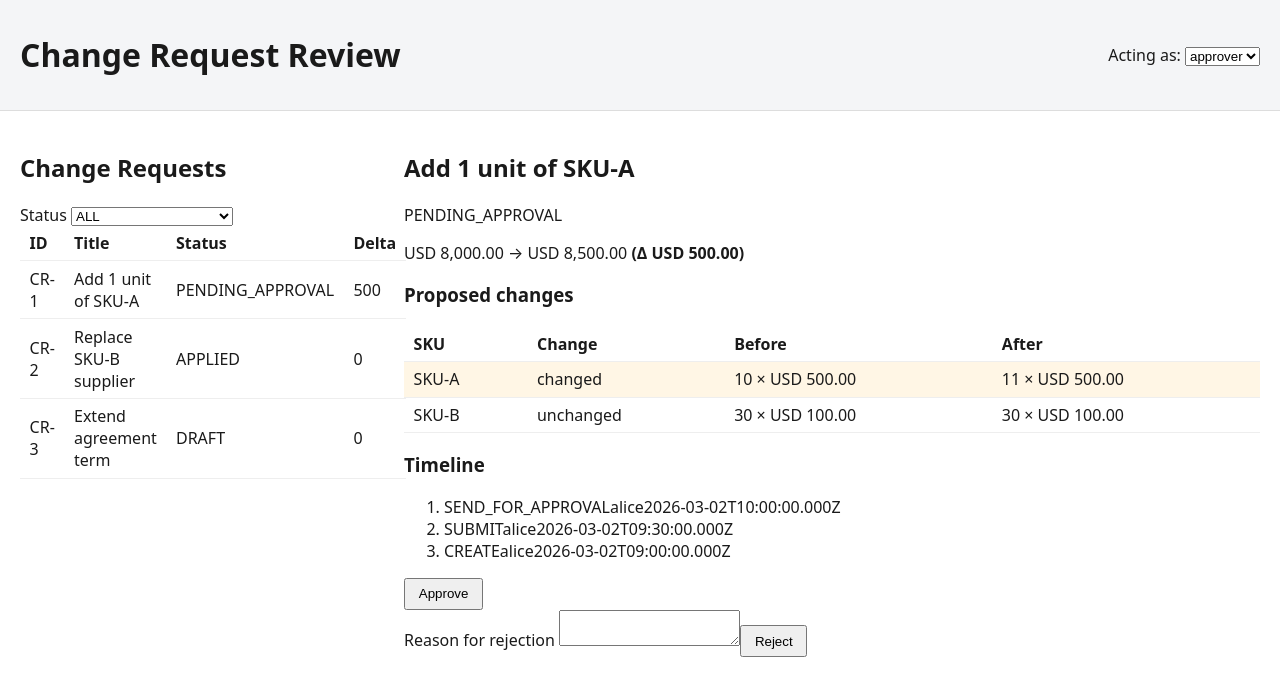
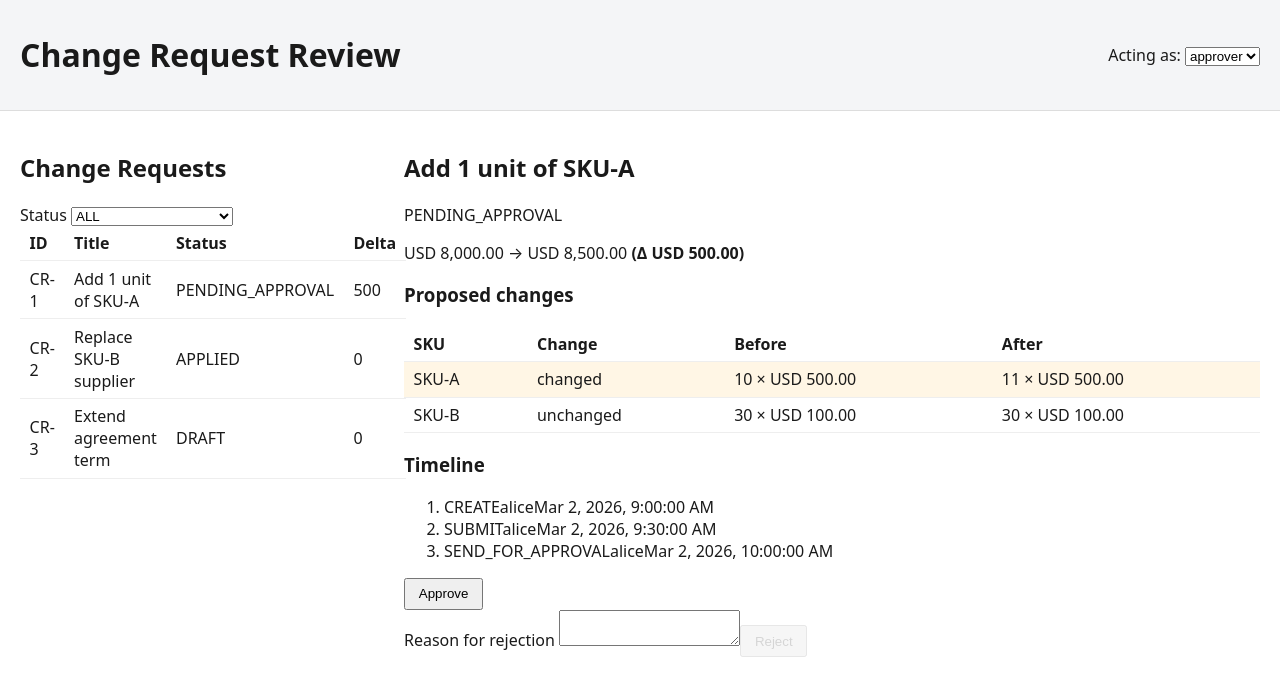
Before and after one commit to AbdulRehman8680/CR-Assessment-Frontend, an Angular app: page / in a window 1280 px wide. Shown: the top 696 px of the page. Built offline with nearby package versions, Linux system fonts and the light colour scheme.

Commit message:
Task 3: implement approve/reject actions with validation and in-flight guard.

```diff
--- a/src/components/cr-detail/cr-detail.component.html
+++ b/src/components/cr-detail/cr-detail.component.html
@@ -41,7 +41,7 @@
 				<li *ngFor="let entry of timeline" class="cr-timeline__entry">
 					<span class="cr-timeline__action">{{ entry.action }}</span>
 					<span class="cr-timeline__by">{{ entry.byUserId }}</span>
-					<span class="cr-timeline__at">{{ entry.at }}</span>
+					<span class="cr-timeline__at">{{ entry.at | date: 'medium' : 'UTC' }}</span>
 					<span *ngIf="entry.note" class="cr-timeline__note">{{ entry.note }}</span>
 				</li>
 			</ol>
@@ -55,10 +55,10 @@
 				Approve
 			</button>
 
-			<div class="cr-actions__reject" *ngIf="canReject">
+			<div class="cr-actions__reject">
 				<label>
 					Reason for rejection
-					<textarea class="cr-actions__reason" [formControl]="rejectControl"></textarea>
+					<textarea class="cr-actions__reason" [formControl]="rejectControl" [attr.disabled]="!canReject ? '' : null"></textarea>
 				</label>
 				<p *ngIf="rejectControl.invalid && rejectControl.touched" class="cr-actions__reason-error" role="alert">
 					Please enter a reason.
--- a/src/components/cr-detail/cr-detail.component.ts
+++ b/src/components/cr-detail/cr-detail.component.ts
@@ -1,6 +1,6 @@
 import { Component, Input, OnInit } from '@angular/core';
 import { CommonModule } from '@angular/common';
-import { FormControl, ReactiveFormsModule } from '@angular/forms';
+import { FormControl, ReactiveFormsModule, Validators } from '@angular/forms';
 import { CrApiService } from '../../api/cr-api.service';
 import { SessionService } from '../../session/session.service';
 import { CrDetail, TimelineEntry } from '../../models/cr.models';
@@ -26,8 +26,7 @@ export class CrDetailComponent implements OnInit {
 	state: ViewState<CrDetail> = idle();
 	submitting = false;
 	actionError?: string;
-	// TODO: add validation so the form is invalid until a reason is entered.
-	rejectControl = new FormControl('', { nonNullable: true });
+	rejectControl = new FormControl('', { nonNullable: true, validators: [Validators.required, Validators.pattern(/\S/)] });
 
 	constructor(private readonly api: CrApiService, private readonly session: SessionService) {}
 
@@ -56,8 +55,7 @@ export class CrDetailComponent implements OnInit {
 
 	/** Approval timeline, oldest-first. */
 	get timeline(): TimelineEntry[] {
-		// TODO: return the audit entries ordered chronologically (oldest first).
-		return this.detail?.audit ?? [];
+		return [...(this.detail?.audit ?? [])].sort((a, b) => a.at.localeCompare(b.at));
 	}
 
 	/** Whether the current user may approve the loaded CR. */
@@ -66,7 +64,7 @@ export class CrDetailComponent implements OnInit {
 	}
 
 	get canReject(): boolean {
-		return this.detail?.status === 'PENDING_APPROVAL';
+		return this.detail?.status === 'PENDING_APPROVAL' && canApprovePolicy(this.session.user);
 	}
 
 	fmt(amount: number): string {
@@ -74,13 +72,27 @@ export class CrDetailComponent implements OnInit {
 	}
 
 	async approve(): Promise<void> {
-		// TODO: perform the approve action through the API and reflect the outcome in the view.
-		throw new Error('approve() not implemented');
+		if (this.submitting || !this.canApprove) return;
+		await this.runAction(() => this.api.approve(this.session.user, this.id, new Date().toISOString()))
 	}
 
 	async reject(): Promise<void> {
-		// TODO: require a valid rejectControl, then perform the reject action through the API and
-		//       reflect the outcome in the view.
-		throw new Error('reject() not implemented');
+		this.rejectControl.markAllAsTouched();
+		if (this.submitting || !this.canReject || this.rejectControl.invalid) return;
+		const reason = this.rejectControl.value.trim();
+		await this.runAction(() => this.api.reject(this.session.user, this.id, new Date().toISOString(), reason))
+	}
+
+	/**Run an action call, keeping the view coherent while it is in flight and if it fails.**/
+	private async runAction(call: () => Promise<CrDetail>): Promise<void>{
+		this.submitting = true;
+		this.actionError = undefined;
+		try {
+			this.state = {status: 'loaded', data: await call()}
+		} catch (err) {
+			this.actionError = (err as Error).message;
+		} finally {
+			this.submitting = false;
+		}
 	}
 }
```
